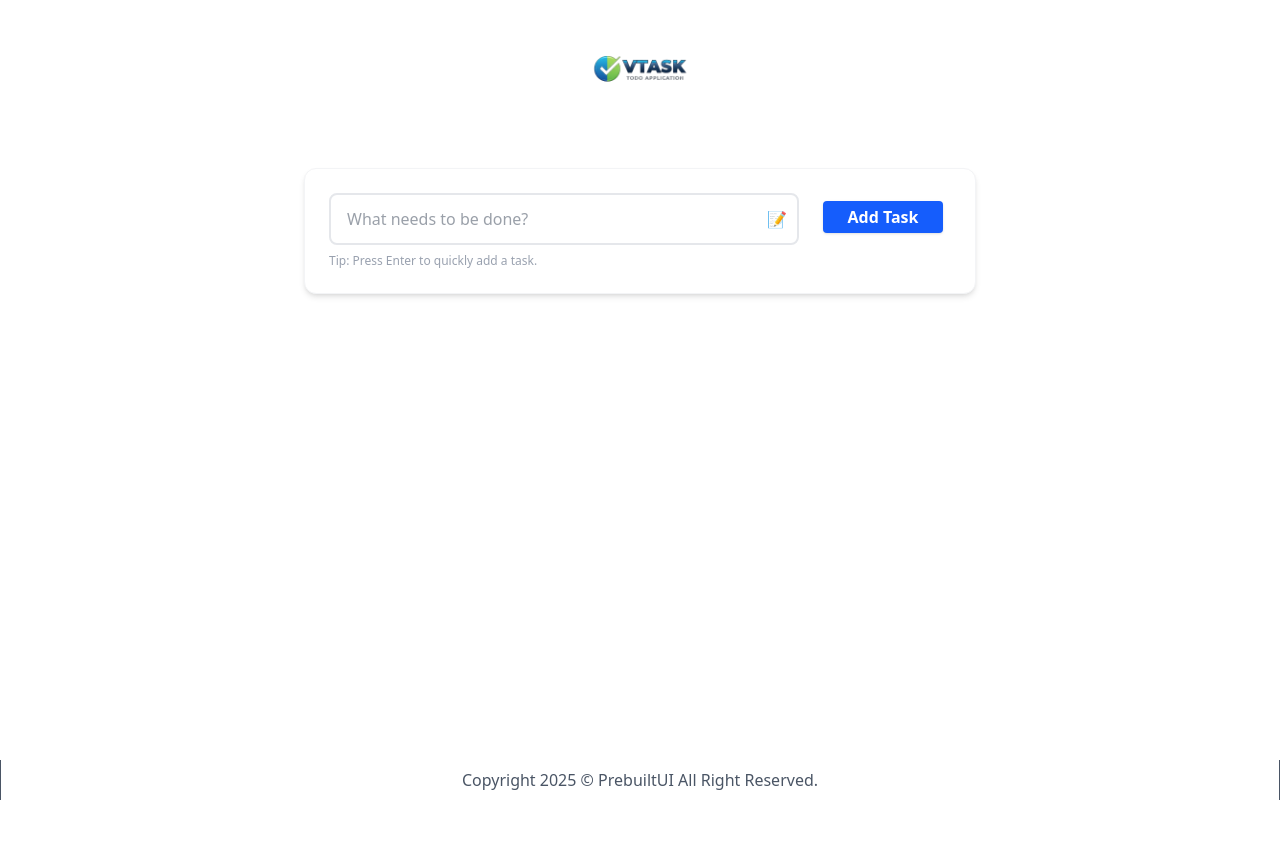
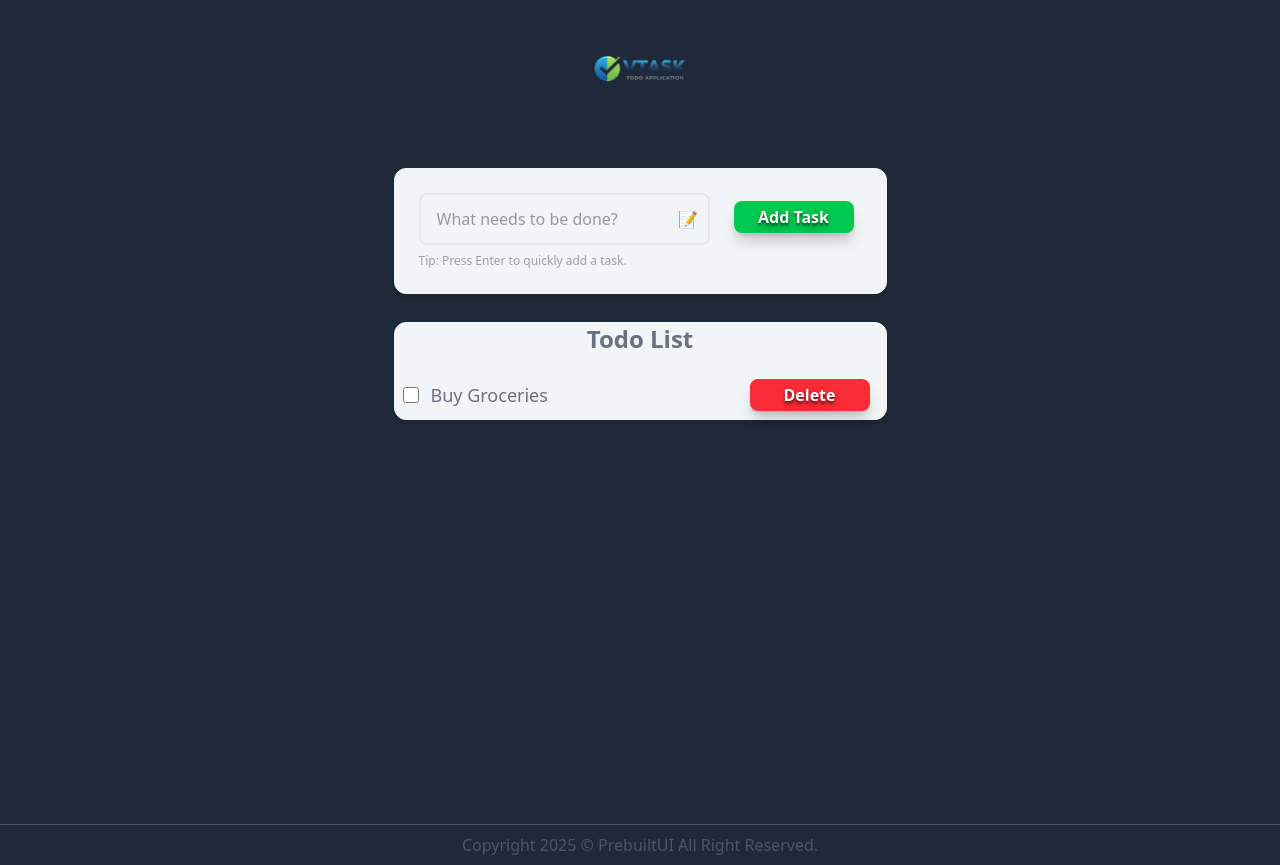
Before and after one commit to myselfanandvp/VTask, a React (Vite) app: page / in a window 1280 px wide. Before the commit the page ends 800 px from the top, so only its background shows below. Built offline with nearby package versions, Linux system fonts and the light colour scheme.

Commit message:
added the new components :

```diff
--- a/src/App.jsx
+++ b/src/App.jsx
@@ -1,7 +1,7 @@
 import Home from "./pages/Home/Home";
 const App = () => {
   return (
-    <div>
+    <div className="bg-gray-800">
       <Home/>
     </div>
   );
--- a/src/components/Button.jsx
+++ b/src/components/Button.jsx
@@ -12,7 +12,7 @@ export const Button = ({text="",type="button", onClick={}, color='blue', ...prop
     <button
       type="`${type}`"
       onClick={onClick} // Fixed: Must be camelCase
-      className={`${colorVariants[color.toLocaleLowerCase()]}   bg-blue-600  hover:bg-blue-700 transition duration-150 ease-in-out transform hover:scale-105 active:scale-95 active:shadow-sm text-white p-4 font-bold h-5 w-30   rounded-sm m-2 flex items-center justify-center gap-2 shadow-sm`}
+      className={`${colorVariants[color.toLocaleLowerCase()]}   bg-blue-600  hover:bg-blue-700 transition duration-150 ease-in-out transform hover:scale-105 active:scale-95 active:shadow-sm text-white p-4 font-bold h-5 w-30   rounded-lg m-2 flex items-center justify-center gap-2 shadow-lg/20 text-shadow-lg/30`}
       {...props}
     >
       {text}
--- a/src/components/Footer.jsx
+++ b/src/components/Footer.jsx
@@ -2,7 +2,7 @@ const Footer = () => {
   return (
     <footer className="grid grid-cols-1 text-gray-600 ">
 
-      <p className="p-2 text-center border-x mt-6 border-gray-600 ">
+      <p className="p-2 text-center border-t  mt-6 border-gray-600 ">
         Copyright 2025 © <a href="https://prebuiltui.com">PrebuiltUI</a> All Right Reserved.
       </p>
     </footer>
--- a/src/components/Header.jsx
+++ b/src/components/Header.jsx
@@ -1,4 +1,4 @@
-import vtask_icon from '../assets/vtask_icon1.png';
+import vtask_icon from '../assets/vtask_icon.png';
 
 const Header = () => {
 
--- a/src/components/TodoApp.jsx
+++ b/src/components/TodoApp.jsx
@@ -3,7 +3,7 @@ import TodoItem from "./TodoList"
 
 const TodoApp = ()=>{
     return (
-        <div>
+        <div className="flex flex-col gap-3 w-full">
            <TodoForm/>
            <TodoItem/>
         </div>
--- a/src/components/TodoForm.jsx
+++ b/src/components/TodoForm.jsx
@@ -15,7 +15,7 @@ export default function TodoForm({ onAddTodo }) {
   return (
     <form
       onSubmit={handleSubmit}
-      className="bg-white p-6 rounded-xl shadow-md border border-gray-100 max-w-2xl mx-auto mt-8"
+      className="bg-gray-100 p-6 rounded-xl  shadow-md border border-gray-100 mx-auto mt-8"
     >
       <div className="flex flex-col md:flex-row gap-4">
         <div className="relative grow">
@@ -24,7 +24,7 @@ export default function TodoForm({ onAddTodo }) {
             value={task}
             onChange={(e) => setTask(e.target.value)}
             placeholder="What needs to be done?"
-            className="w-full pl-4 pr-10 py-3 border-2 border-gray-200 rounded-lg focus:border-blue-500 focus:outline-none transition-all text-gray-700"
+            className="w-full  pl-4 pr-10 py-3 border-2 border-gray-200 rounded-lg focus:border-blue-500 focus:outline-none transition-all text-gray-700"
           />
           {/* Optional Icon inside input */}
           <span className="absolute right-3 top-3.5 text-gray-400">
@@ -35,7 +35,7 @@ export default function TodoForm({ onAddTodo }) {
         <Button
         type="submit"
           text="Add Task"
-          color="blue"
+          color="green"
         />
       </div>
 
--- a/src/components/TodoList.jsx
+++ b/src/components/TodoList.jsx
@@ -1,9 +1,50 @@
-import { Button } from "./Button"
+import { Button } from "./Button";
 
-export default function TodoItem() {
- return (
-<>
-</>
- )
+export default function TodoItem({ task = "Buy groceries", id = "todo-1" }) {
+  return (
+    /* Matches Form: max-w-md, mx-auto, p-6, bg-white */
+    <div className="w-full mx-auto bg-gray-100 px-2 flex flex-col gap-4 rounded-xl shadow-md border border-gray-100 mt-4">
 
+      {/* Keeping the Title inside as you had it, but smaller to match the compact feel */}
+      <div className="flex justify-center">
+        <h4 className="text-2xl font-bold text-gray-500">Todo List</h4>
+      </div>
+
+      {/* Row Layout */}
+      <div className="flex md:flex-row flex-col items-center md:justify-between gap-4">
+
+        {/* Task Content */}
+        <div className="flex items-center grow">
+          <input
+            id={id}
+            type="checkbox"
+            className="w-4 h-4 border-gray-500 rounded text-blue-600 focus:ring-blue-500 cursor-pointer"
+          />
+          <label
+            htmlFor={id}
+            className="ms-3 select-none cursor-pointer"
+          >
+            {/* Reduced text size to 1xl/lg to feel less "huge" */}
+            <span className="text-lg font-medium text-gray-500 capitalize">
+              {task}
+            </span>
+          </label>
+        </div>
+
+
+
+        {/* Action Buttons */}
+        <div className="shrink-0">
+          <Button
+            type="button"
+            text="Delete"
+            color="red"
+          />
+        </div>
+      </div>
+
+
+
+    </div>
+  );
 }
--- a/src/pages/Home/Home.jsx
+++ b/src/pages/Home/Home.jsx
@@ -3,12 +3,16 @@ import Footer from "../../components/Footer"
 import TodoApp from "../../components/TodoApp"
 export default function Home() {
     return (
-        <div className="flex flex-col min-h-screen">
+        <>
+        <div className="flex flex-col w-full min-h-screen items-center">
             <Header />
-            <main className="grow">
+            <main className="grow mx-2 flex items-baseline justify-center">
                 <TodoApp />
             </main>
-            <Footer />
+
         </div>
+         <Footer />
+        </>
+
     )
 }
```
Also changed, not shown: src/assets/vtask_icon.png, src/assets/vtask_icon1.png (deleted).
